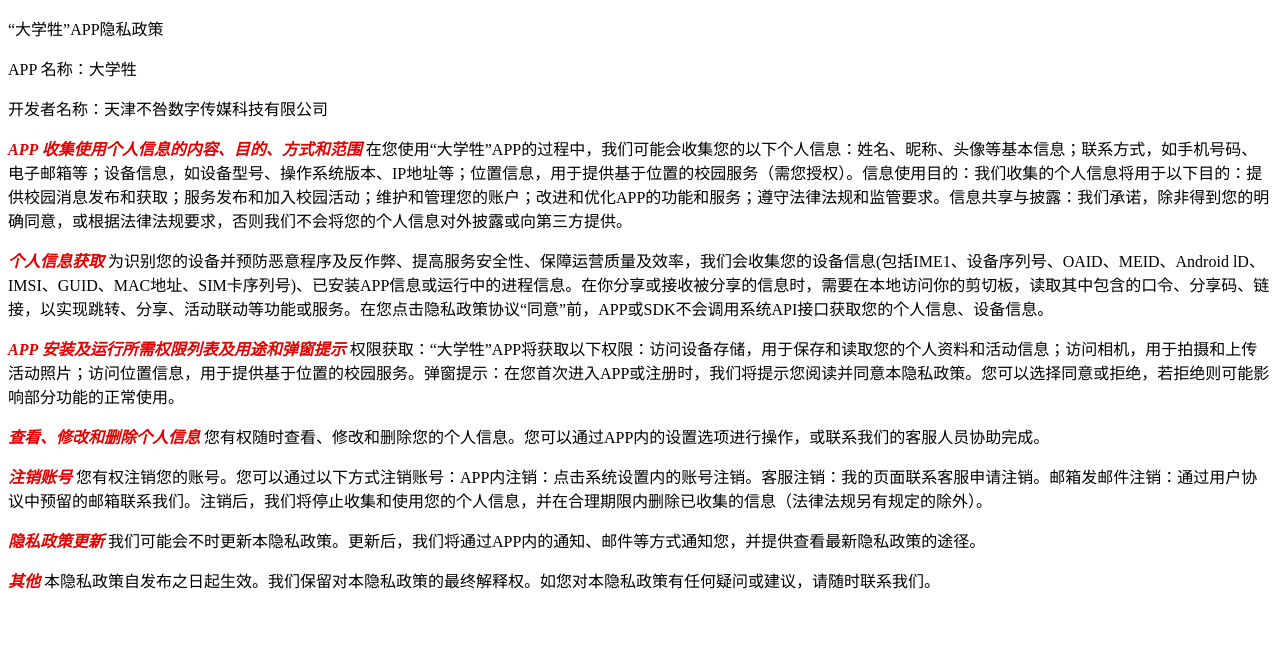
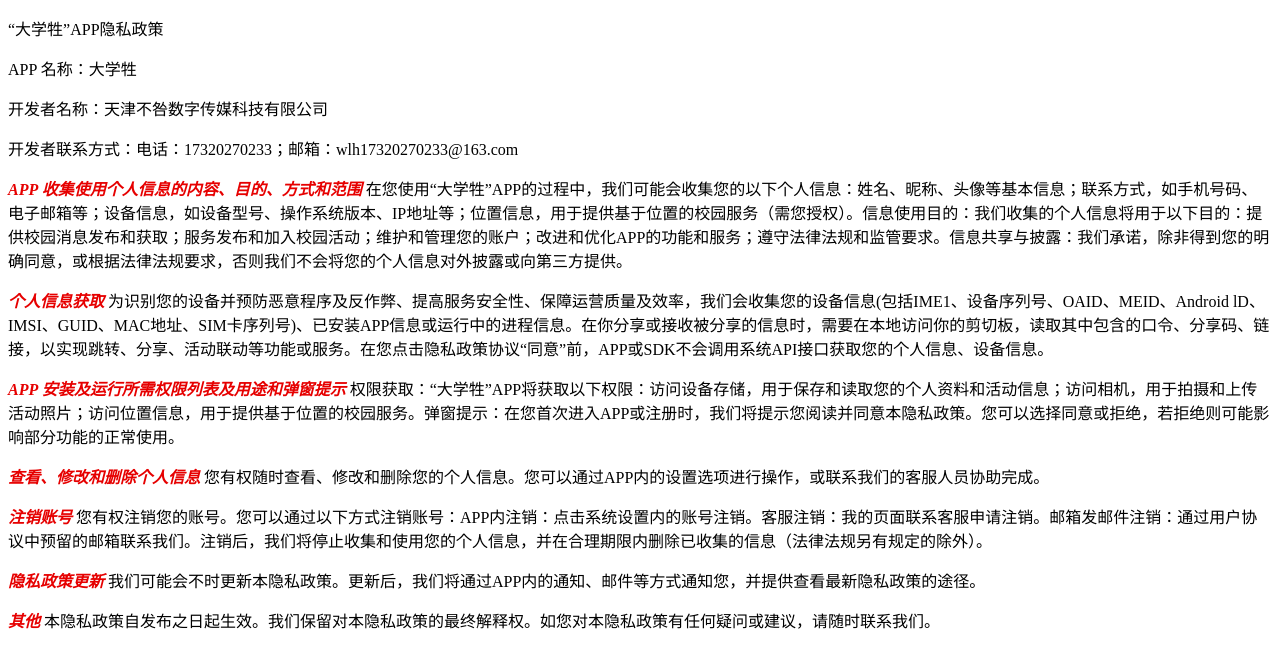
Before and after one commit to drZhaoJingxin/Privacy_Agreement.github.io, a plain HTML site: page index.html in a window 1280 px wide. Drawn offline with Linux system fonts and the light colour scheme.

Commit message:
Update index.html
开发者联系方式

```diff
--- a/index.html
+++ b/index.html
@@ -8,6 +8,7 @@
 		<p>“大学牲”APP隐私政策</p>
 		<p>APP 名称：大学牲</p>
 		<p>开发者名称：天津不咎数字传媒科技有限公司</p>
+		<p>开发者联系方式：电话：17320270233；邮箱：wlh17320270233@163.com</p>
 		<p>
 		<strong style="color: rgb(230, 0, 0);">
 		<em>APP 收集使用个人信息的内容、目的、方式和范围</em>
```
